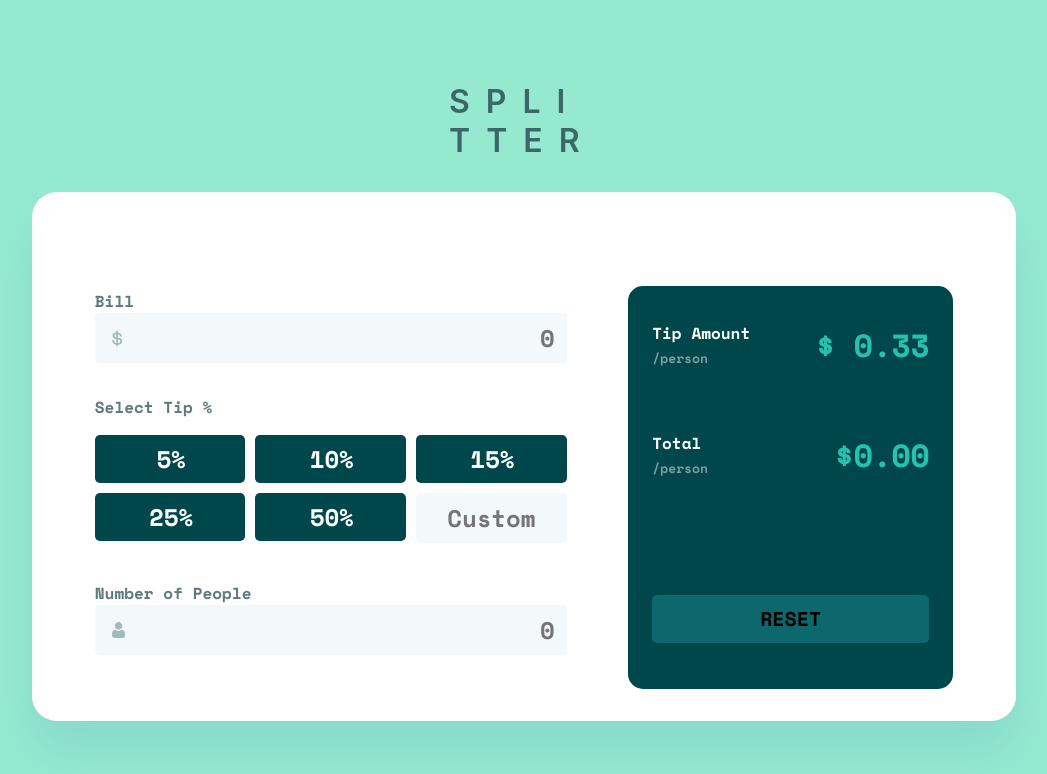
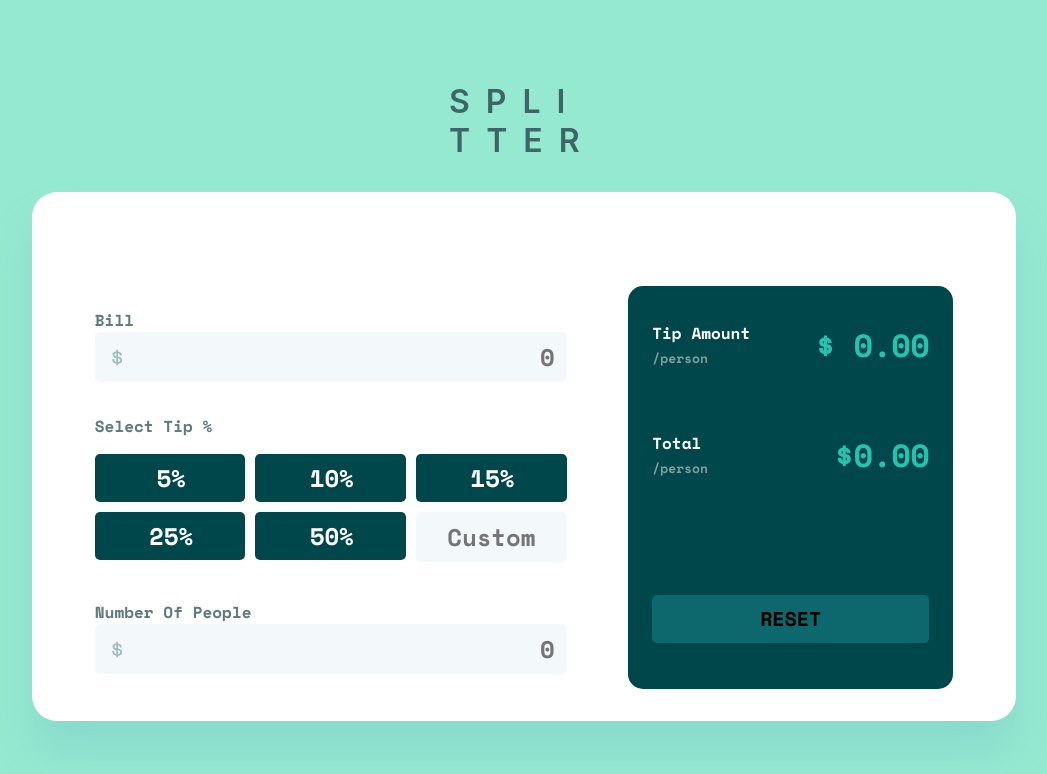
Before and after one commit to mikhita/tip-calculator-react, a React (Create React App) app in the folder tip-calculator/: page / in a window 1280 px wide. Shown: the top 774 px of the page, without its empty margins (116-1163 px from the left). Built offline with nearby package versions, Linux system fonts and the light colour scheme.

Commit message:
I change input adding styles and I use props and now I am trying to use schema for validation and error messages display

```diff
--- a/tip-calculator/src/App.css
+++ b/tip-calculator/src/App.css
@@ -1,4 +1,5 @@
 @import url('https://fonts.googleapis.com/css2?family=Space+Mono:wght@700&display=swap');
+
 .App {
   display: flex;
   flex-direction: column;
--- a/tip-calculator/src/components/BillInput.js
+++ b/tip-calculator/src/components/BillInput.js
@@ -16,7 +16,8 @@ function BillInput(props) {
         <label className='bill' htmlFor='inputBill' style={{margin:"0" , color:" #5E7A7D"}}>Bill</label>
         {errors.billInput && <Ptag role="alert"> {errors.billInput.message}</Ptag>}
             </DivBillError>
-            <InputBill  type="number"   id="inputBill"  placeholder='0' value={props.valueBill} style={{outlineColor:errors.billInput?"#E17052":"", }}
+            <InputBill  type="number"   id="inputBill"  placeholder='0' value={props.valueBill}
+            style={{outlineColor:errors.billInput?"#E17052":"", }}
             {...register("billInput", {
                  min:{
                     value:1,
@@ -27,7 +28,7 @@ function BillInput(props) {
                     message:"can't be more than 100000"
                  }
                 })}></InputBill>
-                {console.log(props.value)}
+
 
         </form>
     </div>
--- a/tip-calculator/src/components/Component.css
+++ b/tip-calculator/src/components/Component.css
@@ -1,3 +1,4 @@
+
 #inputBill{
     background: #F3F9FA;
     background-image: url(../components/assets/icon-dollar.svg);
@@ -18,7 +19,6 @@
     border: none;
     outline-color:#26C2AE;
 
-
 }
 #inputBill:hover{
     cursor: pointer;
@@ -32,6 +32,9 @@ input::-webkit-outer-spin-button,
 
         input[type=number] {
             -moz-appearance: textfield;
+        }
+        .numogp{
+            margin-top: 38px !important;
         }
 .bill{
     font-family: Space Mono;
--- /dev/null
+++ b/tip-calculator/src/components/Inputs.js
@@ -0,0 +1,55 @@
+import React from 'react'
+import styled from 'styled-components';
+
+
+
+function Inputs(props) {
+
+  return (
+
+    <div className='billInpuDiv'>
+            <DivBillError>
+        <label className='bill' htmlFor={props.id} style={{margin:"0" , color:" #5E7A7D", }}>{props.text}</label>
+        <Ptag>{props.error}</Ptag>
+            </DivBillError>
+            <InputBill   type={props.type}
+                error={Boolean(props.errors)}
+                placeholder={props.placeholder}
+                id={props.id}
+                {...props.register(props.label, {
+                    valueAsNumber: true,
+                    onChange: props.onChange,
+                })}
+            style={{outlineColor:props.errors?"#E17052":"", }}
+            defaultValue={props.defaultValue || ""}
+            />
+
+    </div>
+  )
+}
+
+export default Inputs
+
+const InputBill = styled.input`
+    `;
+const Ptag = styled.p`
+    color:#E17457;
+    font-family: Space Mono;
+    font-size: 16px;
+    font-weight: 700;
+    line-height: 24px;
+    letter-spacing: 0px;
+    text-align: right;
+    /* height: 0%; */
+    margin: 0%;
+    /* position: relative;
+    bottom: 78px; */
+
+`;
+const DivBillError = styled.div`
+    display: flex;
+    justify-content: space-between;
+    flex-direction: row;
+    align-items: center;
+    margin-top: 38px;
+`;
--- a/tip-calculator/src/components/MainDiv.js
+++ b/tip-calculator/src/components/MainDiv.js
@@ -1,22 +1,32 @@
 import React from 'react'
-import BillInput from './BillInput.js'
 import "./Component.css"
 import styled from 'styled-components'
 import SelectInputs from './SelectInputs.js'
-import NumberOfPeople from './NumberOfPeople.js'
 import TipAmount from './TipAmount.js'
-
+import { useForm } from "react-hook-form"
+import { yupResolver } from "@hookform/resolvers/yup";
+import schema from '../schema.js';
+import Inputs from './Inputs.js'
 function MainDiv() {
+    const {register, handleSubmit,  formState: { errors, dirtyFields, isDirty } } = useForm({
+        criteriaMode: "all",
+        resolver: yupResolver(schema)
+      });
+      const onSubmit = data => console.log(data);
   return (
     <MainDivs>
         <WhiteSide>
-            <BillInput/>
+        <form>
+            <Inputs type="number" id="inputBill" register={register} label="inputBill"
+            placeholder="0" text="Bill" />
             <SecondP>Select Tip %</SecondP>
             <SelectInputs/>
-            <NumberOfPeople/>
+            <Inputs classname="numogp" type="number" id="inputBill" register={register} label="inputBill"
+            placeholder="0" text="Number Of People" />
+        </form>
         </WhiteSide>
         <GreenSide>
-           <TipAmount/>
+           <TipAmount />
            <ResetB>
             Reset
            </ResetB>
--- a/tip-calculator/src/components/NumberOfPeople.js
+++ b/tip-calculator/src/components/NumberOfPeople.js
@@ -19,7 +19,7 @@ function NumberOfPeople() {
                 <label htmlFor='numOfP'>Number of People</label>
                 {errors.numOfPeople && <Ptag role="alert"> {errors.numOfPeople.message}</Ptag>}
             </DivPep>
-            <Input id="numOfP"  type="number" placeholder='0' value style={{outlineColor:errors.numOfPeople?"#E17052":""}}
+            <Input id="numOfP"  type="number" placeholder='0'  style={{outlineColor:errors.numOfPeople?"#E17052":""}}
             {...register("numOfPeople")}></Input>
         </form>
     </NumOfPeopleDiv>
--- a/tip-calculator/src/components/SelectInputs.js
+++ b/tip-calculator/src/components/SelectInputs.js
@@ -1,8 +1,7 @@
 import React, {useState}  from 'react'
 import styled from 'styled-components'
-import { useForm } from "react-hook-form"
-import { yupResolver } from "@hookform/resolvers/yup";
-import schema from '../schema.js';
+
+
 
 function SelectInputs() {
   const [isChoosen, setIsChoosen] = useState();
@@ -13,11 +12,8 @@ function SelectInputs() {
     setIsChoosen(value);
   };
 
-  const {register, handleSubmit,  formState: { errors } } = useForm({
-    criteriaMode: "all",
-    resolver: yupResolver(schema)
-  });
-  const onSubmit = data => console.log(data);
+
+
   const array = [5,10,15,25,50];
   return (
     <InputsDiv>
@@ -28,8 +24,8 @@ function SelectInputs() {
       }} onClick={()=>handleClick(item)}>{item}% </button>
     })}
 
-        <form onChange={handleSubmit(onSubmit)}>
-          <Input type="number" value={isChoosen}  placeholder='Custom' {...register("percent")}>
+        <form >
+          <Input type="number" value={isChoosen}  placeholder='Custom' >
 
 
           </Input >
--- a/tip-calculator/src/components/TipAmount.js
+++ b/tip-calculator/src/components/TipAmount.js
@@ -4,12 +4,12 @@ import styled from 'styled-components'
 
 
 
-function TipAmount() {
+function TipAmount(props) {
   return (
     <TipsTotal>
         <TipAmounts>
             <p>Tip Amount <span>/person</span></p>
-            <div> $ {0.33} </div>
+            <div> $ 0.00 </div>
         </TipAmounts>
         <Total>
             <p>Total <span>/person</span></p>
```
